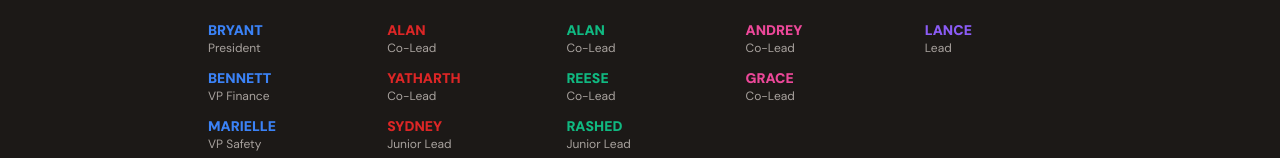
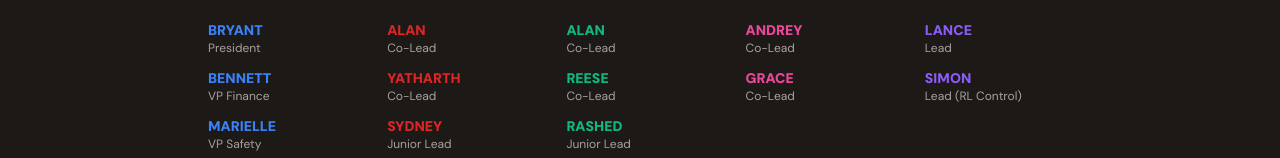
Before and after one commit to albertabionix/website2, a React (Vite) app: page / in a window 1280 px wide. Shown: the part 3162-3320 px from the top of the page. Built offline with nearby package versions, Linux system fonts and the light colour scheme; the HTML template or start-up script is replaced by a standard one.

Commit message:
Update Index.tsx
Added myself (Simon) as a lead in the software section.

```diff
--- a/src/pages/Index.tsx
+++ b/src/pages/Index.tsx
@@ -886,6 +886,12 @@ const Index = () => {
                   </div>
                   <div className="text-xs text-stone-400">Lead</div>
                 </div>
+                <div>
+                  <div className="text-sm font-black uppercase text-violet-500">
+                    Simon
+                  </div>
+                  <div className="text-xs text-stone-400">Lead (RL Control)</div>
+                </div>
               </div>
             </div>
           </div>
```
